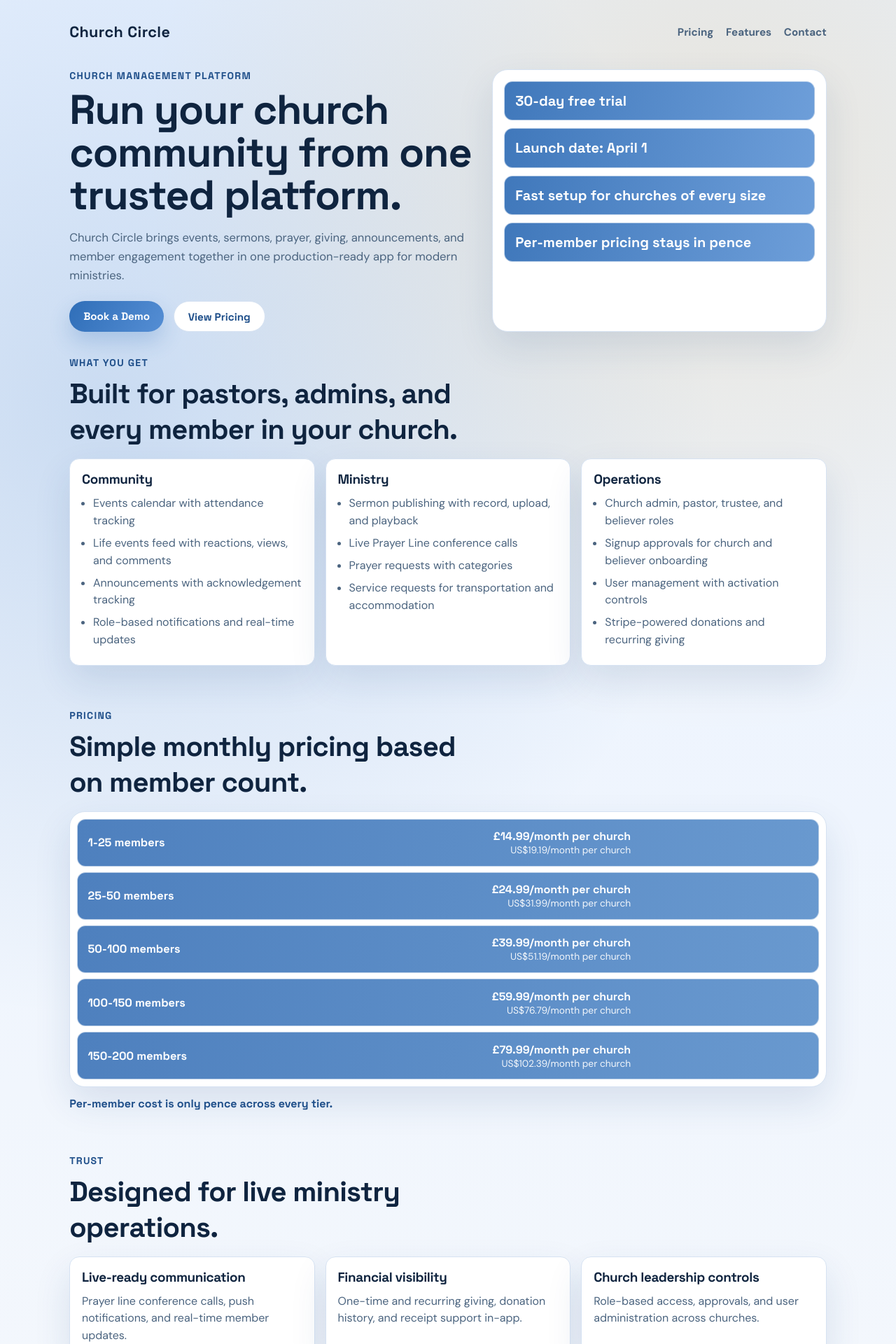
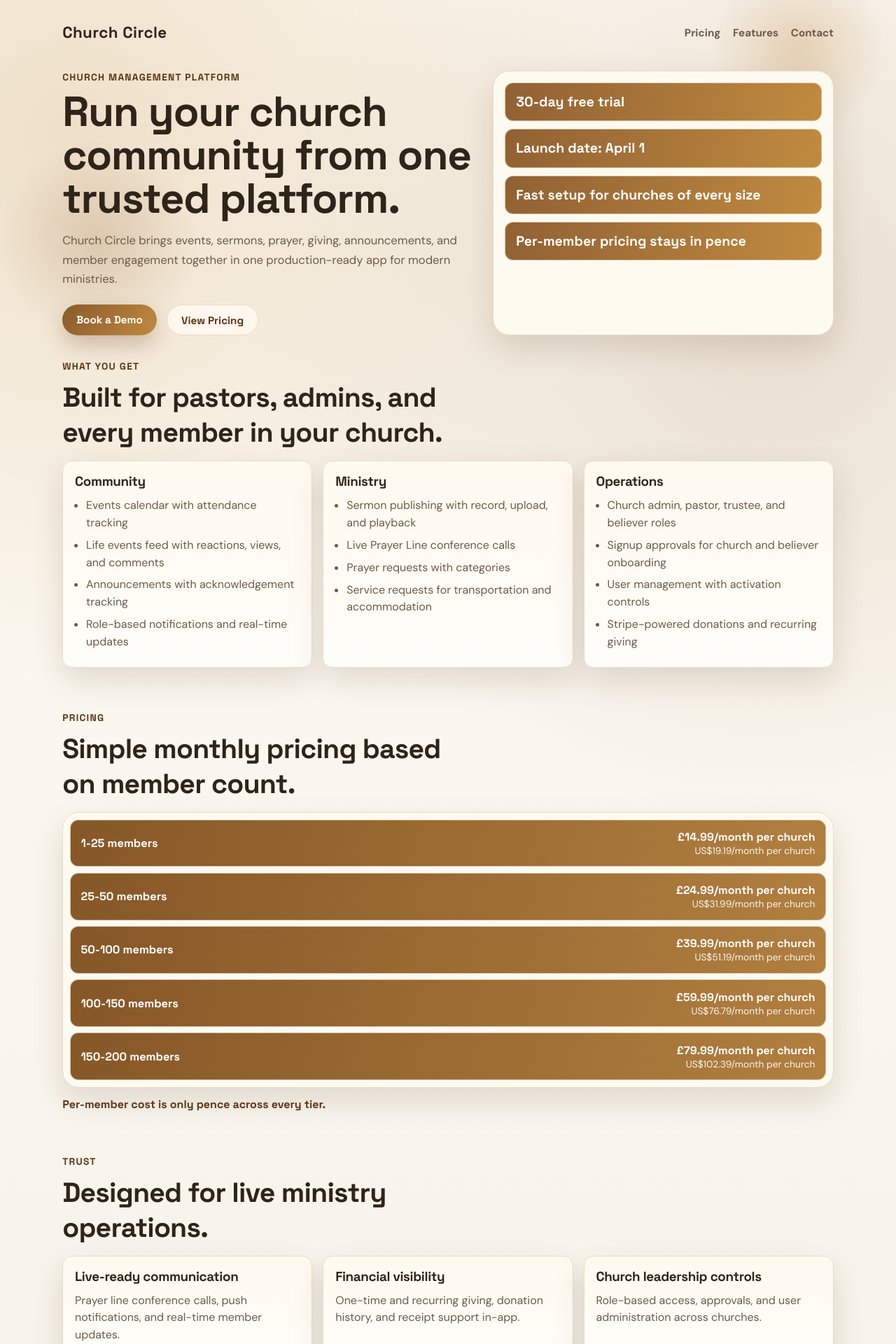
Before and after one commit to kevinofficial95/church-circle-website, a React (Vite) app: page / in a window 1280 px wide. Shown: the top 1920 px of the page at 70% size. Built offline with nearby package versions, Linux system fonts and the light colour scheme.

Commit message:
feat: switch to premium warm theme and add scroll/click animations

```diff
--- a/src/App.css
+++ b/src/App.css
@@ -1,31 +1,66 @@
 :root {
-  --bg: #f5f8fc;
-  --bg-accent: #e9f2ff;
-  --surface: #ffffff;
-  --ink: #0f243f;
-  --ink-soft: #4b647f;
-  --line: #d6e2f2;
-  --brand: #2f6eb8;
-  --brand-deep: #1f4f8a;
-  --gold: #d89b2b;
-  --radius-lg: 22px;
+  --bg: #f6f2e9;
+  --bg-mist: #fefbf4;
+  --surface: #fffaf0;
+  --surface-strong: #fff6e5;
+  --ink: #2f241a;
+  --ink-soft: #6b5b49;
+  --line: #e8dcc7;
+  --brand: #8a5a2b;
+  --brand-deep: #5d3515;
+  --accent: #c08a3f;
+  --radius-lg: 24px;
   --radius-md: 14px;
-  --shadow-soft: 0 22px 52px rgba(22, 67, 126, 0.12);
+  --shadow-soft: 0 18px 45px rgba(73, 46, 17, 0.14);
+  --shadow-hover: 0 24px 58px rgba(73, 46, 17, 0.2);
 }
 
 .site-shell {
   color: var(--ink);
   background:
-    radial-gradient(circle at 80% 10%, rgba(216, 155, 43, 0.16), transparent 35%),
-    radial-gradient(circle at 12% 25%, rgba(47, 110, 184, 0.18), transparent 42%),
-    linear-gradient(180deg, var(--bg-accent), var(--bg));
+    radial-gradient(circle at 8% 8%, rgba(192, 138, 63, 0.24), transparent 32%),
+    radial-gradient(circle at 85% 18%, rgba(138, 90, 43, 0.18), transparent 34%),
+    linear-gradient(180deg, var(--bg-mist), var(--bg));
   min-height: 100vh;
+  overflow: hidden;
 }
 
 .hero {
-  max-width: 1120px;
+  max-width: 1140px;
   margin: 0 auto;
   padding: 2rem 1.2rem 1rem;
+  position: relative;
+}
+
+.ambient {
+  filter: blur(2px);
+  pointer-events: none;
+  position: absolute;
+  z-index: 0;
+}
+
+.ambient-one {
+  animation: drift 9s ease-in-out infinite;
+  background: radial-gradient(circle, rgba(192, 138, 63, 0.28), transparent 65%);
+  height: 260px;
+  right: -60px;
+  top: -70px;
+  width: 260px;
+}
+
+.ambient-two {
+  animation: drift 11s ease-in-out infinite reverse;
+  background: radial-gradient(circle, rgba(138, 90, 43, 0.2), transparent 65%);
+  height: 300px;
+  left: -80px;
+  top: 180px;
+  width: 300px;
+}
+
+.top-nav,
+.hero-grid {
+  position: relative;
+  z-index: 2;
 }
 
 .top-nav {
@@ -37,7 +72,7 @@
 
 .brand-mark {
   font-family: "Space Grotesk", "Segoe UI", sans-serif;
-  font-size: 1.35rem;
+  font-size: 1.4rem;
   font-weight: 700;
   letter-spacing: 0.02em;
 }
@@ -50,12 +85,14 @@
 .nav-actions a {
   color: var(--ink-soft);
   font-size: 0.95rem;
-  font-weight: 600;
+  font-weight: 700;
   text-decoration: none;
+  transition: color 180ms ease, transform 180ms ease;
 }
 
 .nav-actions a:hover {
   color: var(--brand-deep);
+  transform: translateY(-1px);
 }
 
 .hero-grid {
@@ -67,7 +104,7 @@
 .eyebrow {
   color: var(--brand-deep);
   font-family: "Space Grotesk", "Segoe UI", sans-serif;
-  font-size: 0.88rem;
+  font-size: 0.86rem;
   font-weight: 700;
   letter-spacing: 0.09em;
   margin: 0 0 0.6rem;
@@ -83,13 +120,13 @@ h3 {
 }
 
 h1 {
-  font-size: clamp(2rem, 4.8vw, 3.7rem);
+  font-size: clamp(2rem, 4.7vw, 3.8rem);
   line-height: 1.03;
   max-width: 16ch;
 }
 
 h2 {
-  font-size: clamp(1.6rem, 3.7vw, 2.5rem);
+  font-size: clamp(1.6rem, 3.6vw, 2.45rem);
 }
 
 .hero-copy {
@@ -114,29 +151,28 @@ h2 {
   font-weight: 700;
   padding: 0.72rem 1.25rem;
   text-decoration: none;
-  transition: transform 180ms ease, box-shadow 180ms ease, color 180ms ease, background 180ms ease;
+  transition: transform 180ms ease, box-shadow 180ms ease, color 180ms ease, background 180ms ease, border-color 180ms ease;
+  will-change: transform;
 }
 
 .btn:hover {
   transform: translateY(-2px);
 }
 
+.btn:active {
+  transform: translateY(0) scale(0.98);
+}
+
 .btn-primary {
-  background: linear-gradient(120deg, var(--brand), #558ed4);
-  box-shadow: 0 14px 30px rgba(47, 110, 184, 0.24);
+  background: linear-gradient(125deg, var(--brand), var(--accent));
+  box-shadow: 0 14px 30px rgba(93, 53, 21, 0.26);
   color: #fff;
 }
 
 .btn-ghost {
-  background: #fff;
+  background: rgba(255, 251, 243, 0.8);
   border: 1px solid var(--line);
   color: var(--brand-deep);
-}
-
-.rate-note {
-  color: var(--ink-soft);
-  font-size: 0.84rem;
-  margin-top: 0.8rem;
 }
 
 .highlight-panel {
@@ -148,22 +184,28 @@ h2 {
   display: grid;
   gap: 0.7rem;
   padding: 1rem;
+  transition: transform 260ms ease, box-shadow 260ms ease;
+}
+
+.highlight-panel:hover {
+  box-shadow: var(--shadow-hover);
+  transform: translateY(-4px);
 }
 
 .highlight-pill {
-  animation: riseIn 450ms ease both;
-  background: linear-gradient(100deg, #4078bb, #6d9ed9);
-  border: 1px solid rgba(255, 255, 255, 0.55);
+  animation: riseIn 500ms ease both;
+  background: linear-gradient(102deg, #916133, #c08a3f);
+  border: 1px solid rgba(255, 255, 255, 0.52);
   border-radius: 12px;
   color: #fff;
   font-family: "Space Grotesk", "Segoe UI", sans-serif;
-  font-size: 1.25rem;
+  font-size: 1.22rem;
   font-weight: 600;
   padding: 0.88rem 0.92rem;
 }
 
 .section {
-  max-width: 1120px;
+  max-width: 1140px;
   margin: 0 auto;
   padding: 1.2rem 1.2rem 2.7rem;
 }
@@ -184,12 +226,24 @@ h2 {
 
 .feature-card,
 .trust-card {
-  animation: riseIn 500ms ease both;
-  background: var(--surface);
+  background: linear-gradient(180deg, var(--surface), #fffdf9);
   border: 1px solid var(--line);
   border-radius: var(--radius-md);
   box-shadow: var(--shadow-soft);
   padding: 1rem 1.05rem;
+  transition: transform 240ms ease, box-shadow 240ms ease, border-color 240ms ease;
+}
+
+.feature-card:hover,
+.trust-card:hover {
+  border-color: #d8c09a;
+  box-shadow: var(--shadow-hover);
+  transform: translateY(-4px);
+}
+
+.feature-card:active,
+.trust-card:active {
+  transform: translateY(-1px) scale(0.995);
 }
 
 .feature-card h3,
@@ -219,15 +273,21 @@ h2 {
 
 .pricing-row {
   align-items: center;
-  background: linear-gradient(100deg, #4e80be, #6999cf);
+  background: linear-gradient(102deg, #865727, #b17f3f);
   border: 1px solid rgba(255, 255, 255, 0.58);
   border-radius: 12px;
   color: #fff;
   display: grid;
   gap: 0.6rem;
-  grid-template-columns: 1.2fr 1fr 0.7fr;
+  grid-template-columns: 1.2fr 1fr;
   margin-bottom: 0.52rem;
   padding: 0.84rem 0.92rem;
+  transition: transform 220ms ease, box-shadow 220ms ease;
+}
+
+.pricing-row:hover {
+  box-shadow: 0 14px 28px rgba(73, 46, 17, 0.24);
+  transform: translateY(-2px);
 }
 
 .pricing-row:last-child {
@@ -276,7 +336,7 @@ h2 {
 
 .section-contact {
   align-items: center;
-  background: linear-gradient(130deg, #164b87, #2f6eb8);
+  background: linear-gradient(132deg, #5f3817, #916133);
   border-radius: var(--radius-lg);
   color: #fff;
   display: grid;
@@ -284,6 +344,12 @@ h2 {
   grid-template-columns: 1fr auto;
   margin-top: 0.8rem;
   padding: 1.4rem;
+  transition: transform 240ms ease, box-shadow 240ms ease;
+}
+
+.section-contact:hover {
+  box-shadow: var(--shadow-hover);
+  transform: translateY(-3px);
 }
 
 .section-contact p {
@@ -298,8 +364,8 @@ h2 {
 }
 
 .section-contact .btn-primary {
-  background: linear-gradient(130deg, #f8cb66, #d89b2b);
-  color: #10253f;
+  background: linear-gradient(130deg, #f0c97a, #c08a3f);
+  color: #2f241a;
 }
 
 .section-contact .btn-ghost {
@@ -328,10 +394,32 @@ h2 {
   color: var(--brand-deep);
 }
 
+.reveal {
+  opacity: 0;
+  transform: translateY(18px);
+  transition: opacity 560ms ease, transform 560ms ease;
+}
+
+.reveal.is-visible {
+  opacity: 1;
+  transform: translateY(0);
+}
+
+@keyframes drift {
+  0%,
+  100% {
+    transform: translateY(0px) scale(1);
+  }
+
+  50% {
+    transform: translateY(14px) scale(1.04);
+  }
+}
+
 @keyframes riseIn {
   from {
     opacity: 0;
-    transform: translateY(6px);
+    transform: translateY(8px);
   }
 
   to {
@@ -370,3 +458,17 @@ h2 {
     margin: 0 1rem 0 0;
   }
 }
+
+@media (prefers-reduced-motion: reduce) {
+  *,
+  *::before,
+  *::after {
+    animation: none !important;
+    transition: none !important;
+  }
+
+  .reveal {
+    opacity: 1;
+    transform: none;
+  }
+}
--- a/src/App.tsx
+++ b/src/App.tsx
@@ -1,3 +1,4 @@
+import { useEffect } from "react";
 import "./App.css";
 
 type PricingTier = {
@@ -64,9 +65,33 @@ const formatCurrency = (value: number, currency: "GBP" | "USD"): string => {
 const usdValue = (gbpValue: number): number => gbpValue * GBP_TO_USD;
 
 export default function App() {
+  useEffect(() => {
+    const targets = Array.from(document.querySelectorAll<HTMLElement>(".reveal"));
+    if (targets.length === 0) {
+      return;
+    }
+
+    const observer = new IntersectionObserver(
+      (entries) => {
+        entries.forEach((entry) => {
+          if (entry.isIntersecting) {
+            entry.target.classList.add("is-visible");
+            observer.unobserve(entry.target);
+          }
+        });
+      },
+      { threshold: 0.2 }
+    );
+
+    targets.forEach((target) => observer.observe(target));
+    return () => observer.disconnect();
+  }, []);
+
   return (
     <div className="site-shell">
       <header className="hero">
+        <div className="ambient ambient-one" aria-hidden="true" />
+        <div className="ambient ambient-two" aria-hidden="true" />
         <nav className="top-nav">
           <div className="brand-mark">Church Circle</div>
           <div className="nav-actions">
@@ -77,7 +102,7 @@ export default function App() {
         </nav>
 
         <div className="hero-grid">
-          <div>
+          <div className="reveal">
             <p className="eyebrow">Church Management Platform</p>
             <h1>Run your church community from one trusted platform.</h1>
             <p className="hero-copy">
@@ -94,7 +119,7 @@ export default function App() {
             </div>
           </div>
 
-          <div className="highlight-panel">
+          <div className="highlight-panel reveal">
             {launchHighlights.map((item, index) => (
               <div key={item} className="highlight-pill" style={{ animationDelay: `${index * 80}ms` }}>
                 {item}
@@ -106,13 +131,13 @@ export default function App() {
 
       <main>
         <section id="features" className="section section-features">
-          <div className="section-head">
+          <div className="section-head reveal">
             <p className="eyebrow">What You Get</p>
             <h2>Built for pastors, admins, and every member in your church.</h2>
           </div>
           <div className="feature-grid">
             {featureGroups.map((group, groupIndex) => (
-              <article key={group.title} className="feature-card" style={{ animationDelay: `${groupIndex * 90}ms` }}>
+              <article key={group.title} className="feature-card reveal" style={{ transitionDelay: `${groupIndex * 90}ms` }}>
                 <h3>{group.title}</h3>
                 <ul>
                   {group.points.map((point) => (
@@ -125,12 +150,12 @@ export default function App() {
         </section>
 
         <section id="pricing" className="section section-pricing">
-          <div className="section-head">
+          <div className="section-head reveal">
             <p className="eyebrow">Pricing</p>
             <h2>Simple monthly pricing based on member count.</h2>
           </div>
 
-          <div className="pricing-board" role="table" aria-label="Pricing tiers">
+          <div className="pricing-board reveal" role="table" aria-label="Pricing tiers">
             {pricingTiers.map((tier) => (
               <div key={tier.memberRange} className="pricing-row" role="row">
                 <div className="pricing-range" role="cell">
@@ -144,31 +169,31 @@ export default function App() {
             ))}
           </div>
 
-          <p className="pricing-footnote">Per-member cost is only pence across every tier.</p>
+          <p className="pricing-footnote reveal">Per-member cost is only pence across every tier.</p>
         </section>
 
         <section className="section section-trust">
-          <div className="section-head">
+          <div className="section-head reveal">
             <p className="eyebrow">Trust</p>
             <h2>Designed for live ministry operations.</h2>
           </div>
           <div className="trust-grid">
-            <div className="trust-card">
+            <div className="trust-card reveal">
               <h3>Live-ready communication</h3>
               <p>Prayer line conference calls, push notifications, and real-time member updates.</p>
             </div>
-            <div className="trust-card">
+            <div className="trust-card reveal" style={{ transitionDelay: "80ms" }}>
               <h3>Financial visibility</h3>
               <p>One-time and recurring giving, donation history, and receipt support in-app.</p>
             </div>
-            <div className="trust-card">
+            <div className="trust-card reveal" style={{ transitionDelay: "160ms" }}>
               <h3>Church leadership controls</h3>
               <p>Role-based access, approvals, and user administration across churches.</p>
             </div>
           </div>
         </section>
 
-        <section id="contact" className="section section-contact">
+        <section id="contact" className="section section-contact reveal">
           <div>
             <p className="eyebrow">Contact</p>
             <h2>Ready to launch Church Circle in your ministry?</h2>
```
